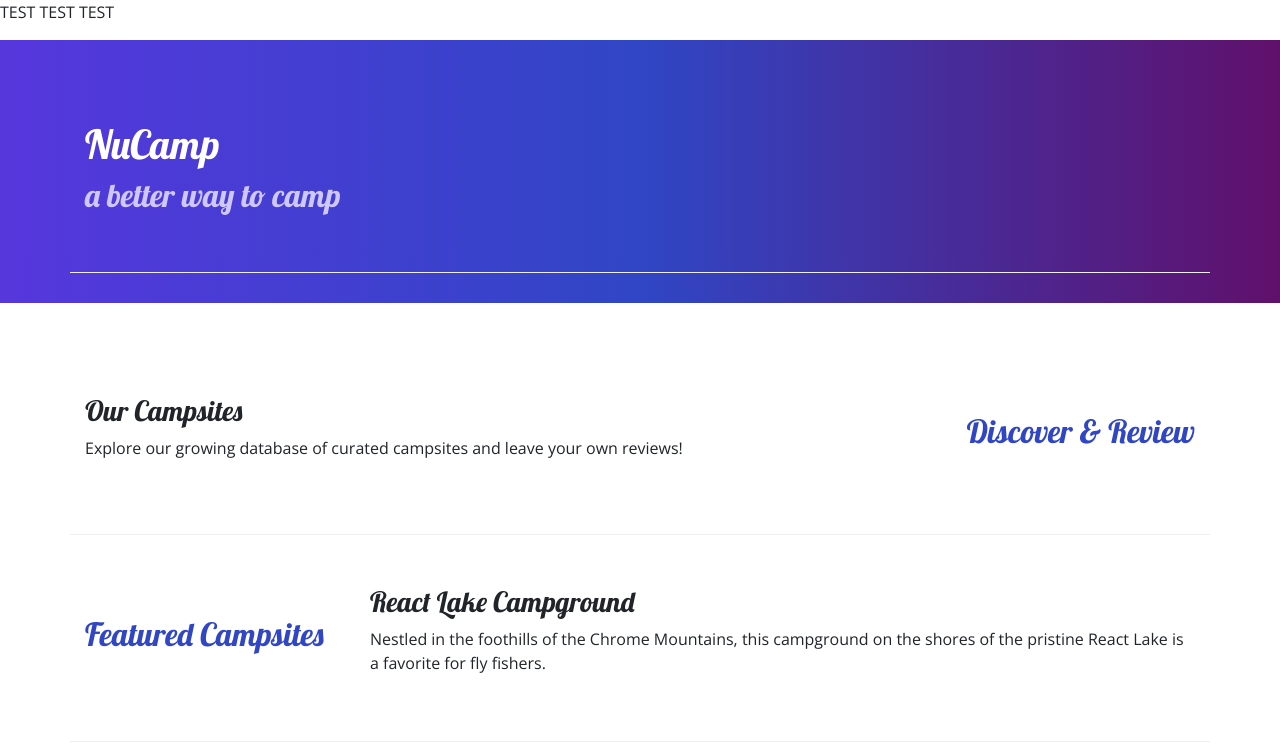
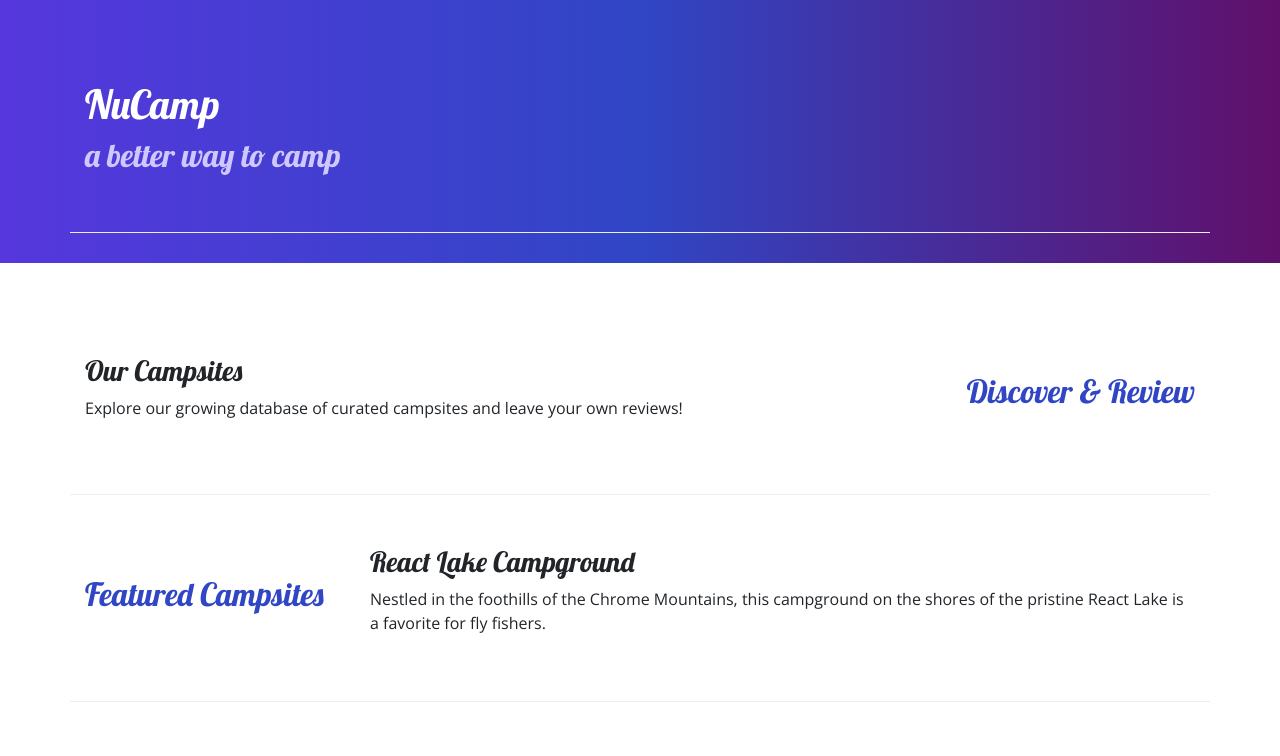
Before and after one commit to gelo650/nucampSite, a website: page index.html in a window 1280 px wide. Shown: the top 756 px of the page. Drawn offline with nearby package versions, Linux system fonts and the light colour scheme.

Commit message:
Revert "Week 1 Project 1 Task 3 TEST TEST"
This reverts commit 21809ea491bd5140603e7948cd4ffa8ad820c1f8.

```diff
--- a/index.html
+++ b/index.html
@@ -19,7 +19,6 @@
 
     <body>
 
-        <p>TEST TEST TEST</p>
         <header class="jumbotron jumbotron-fluid">
             <div class="container">
                 <div class="row row-content align-items-center">
```
